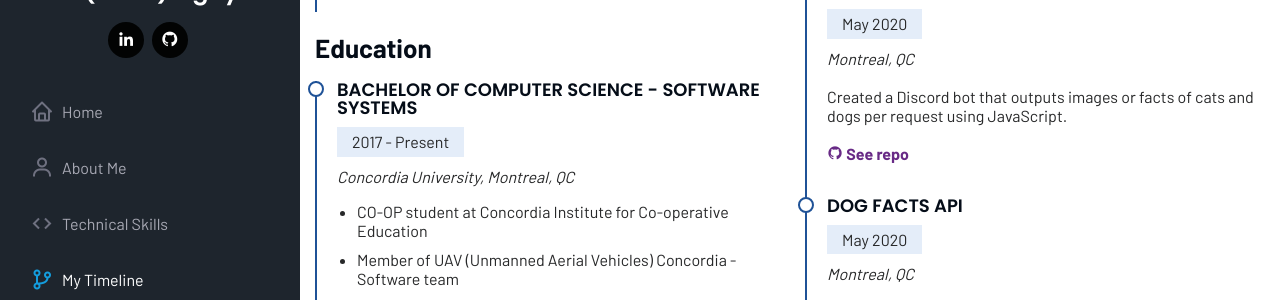
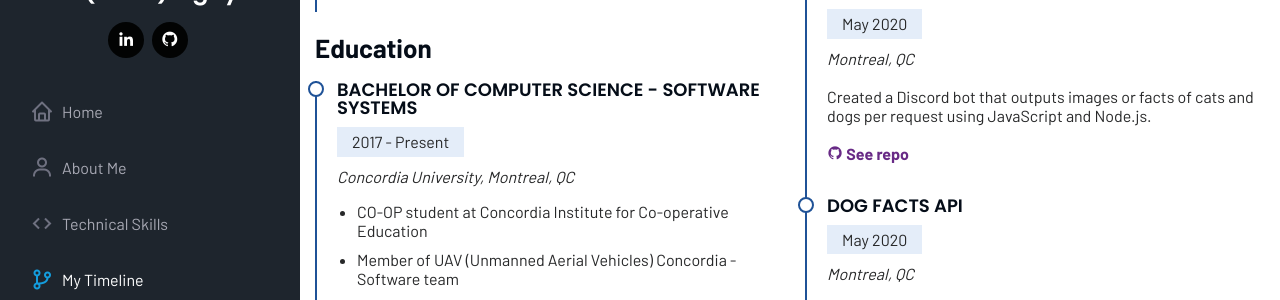
Before and after one commit to DucNgn/portfolio, a Jekyll site: the page built from index.html, in a window 1280 px wide and 900 px high, scrolled down 2808 px. Shown: the part 173-473 px from the top of the window. Built offline with Jekyll 4.4.1, drawn with Linux system fonts in a browser that asks for light colours; emoji names are drawn with the system emoji font.

```diff
--- a/_data/projects.yml
+++ b/_data/projects.yml
@@ -18,7 +18,7 @@
 - name: Aww Bot
   time: May 2020
   location: Montreal, QC
-  description: Created a Discord bot that outputs images or facts of cats and dogs per request using JavaScript.
+  description: Created a Discord bot that outputs images or facts of cats and dogs per request using JavaScript and Node.js.
   url: https://github.com/DukeNgn/Aww
 - name: Dog Facts API
   time: May 2020
```
Also changed, not shown: 1 other file.
